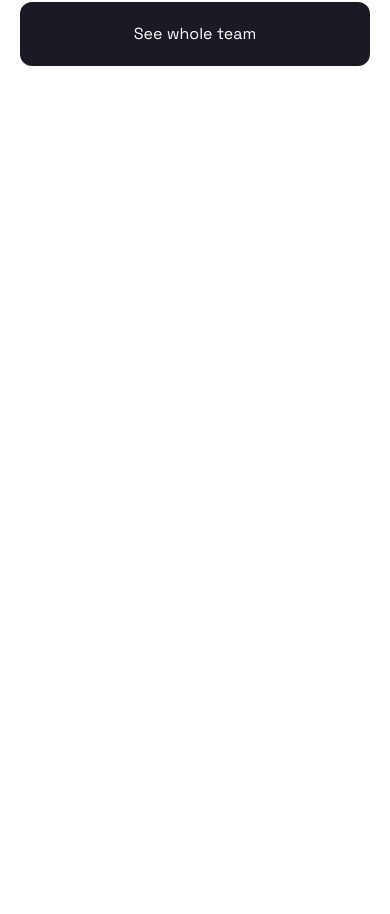
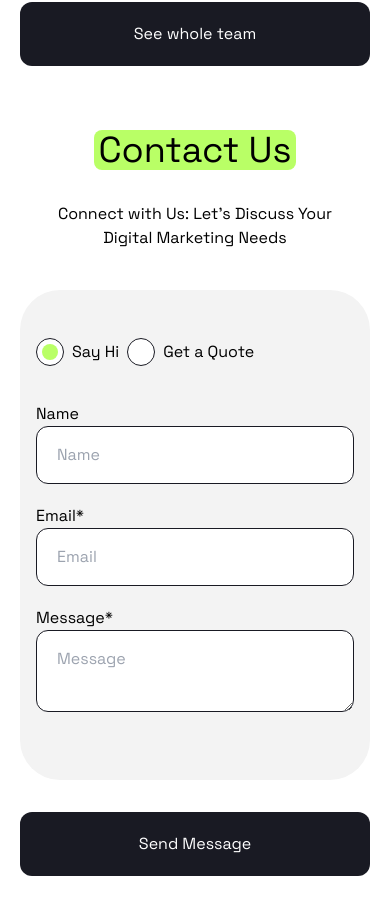
Before and after one commit to Chamara-Wijepala/positivus, a React (Vite) app: page / in a window 390 px wide. Shown: the part 6515-7429 px from the top of the page. Before the commit the page ends 6645 px from the top, so only its background shows below. Built offline with nearby package versions, Linux system fonts and the light colour scheme.

Commit message:
Add contact section

```diff
--- a/src/App.jsx
+++ b/src/App.jsx
@@ -3,6 +3,7 @@ import LogoSection from './components/LogoSection';
 import ServicesSection from './components/ServicesSection';
 import AccordionSection from './components/AccordionSection';
 import TeamSection from './components/TeamSection';
+import ContactSection from './components/ContactSection';
 import Container from './components/Container';
 import HeroImage from './assets/images/hero.svg?react';
 import CTAImage from './assets/images/cta-image.svg?react';
@@ -135,6 +136,10 @@ function App() {
 			<AccordionSection />
 
 			<TeamSection />
+
+			{/* TODO: Add testimonials section */}
+
+			<ContactSection />
 		</div>
 	);
 }
--- /dev/null
+++ b/src/components/ContactSection.jsx
@@ -0,0 +1,145 @@
+import { useState } from 'react';
+import Container from './Container';
+import ContactImage from '../assets/images/contact.svg?react';
+
+export default function ContactSection() {
+	const [inquiryType, setInquiryType] = useState('sayHi');
+
+	function handleSubmit(e) {
+		e.preventDefault();
+	}
+
+	return (
+		<section className="mt-16 mb-24 md:my-36">
+			<Container>
+				<div className="flex flex-col md:flex-row items-center gap-8 md:gap-10 px-5 my-10 md:my-20">
+					<h2 className="bg-brand-green-300 text-4xl md:text-[2.5rem] px-1 rounded-lg">
+						Contact Us
+					</h2>
+					<p className="max-w-[30ch] text-center md:text-left">
+						Connect with Us: Let's Discuss Your Digital Marketing Needs
+					</p>
+				</div>
+
+				<div className="bg-brand-gray-200 rounded-[2.5rem] px-4 md:px-8 md:px-24 !md:pr-0 py-12 md:py-20 mb-8 overflow-hidden">
+					<div className="grid md:grid-cols-2 items-center">
+						<form className="flex flex-col">
+							<div className="flex items-center gap-2 md:gap-4 mb-9">
+								<div className="flex items-center">
+									<div className="grid place-items-center">
+										{inquiryType === 'sayHi' && (
+											<div className="w-4 rounded-full aspect-square bg-brand-green-300 col-start-1 row-start-1 z-10 cursor-pointer"></div>
+										)}
+										<input
+											type="radio"
+											value="sayHi"
+											id="contact-say-hi"
+											checked={inquiryType === 'sayHi'}
+											onChange={(e) => setInquiryType(e.target.value)}
+											className="appearance-none w-7 rounded-full aspect-square border-[1px] border-brand-dark-900 bg-white col-start-1 row-start-1 cursor-pointer"
+										/>
+									</div>
+									<label
+										htmlFor="contact-say-hi"
+										className="pl-2 md:pl-4 cursor-pointer"
+									>
+										Say Hi
+									</label>
+								</div>
+
+								<div className="flex items-center">
+									<div className="grid place-items-center">
+										{inquiryType === 'getQuote' && (
+											<div className="w-4 rounded-full aspect-square bg-brand-green-300 col-start-1 row-start-1 z-10 cursor-pointer"></div>
+										)}
+										<input
+											type="radio"
+											value="getQuote"
+											id="contact-quote"
+											checked={inquiryType === 'getQuote'}
+											onChange={(e) => setInquiryType(e.target.value)}
+											className="appearance-none w-7 rounded-full aspect-square border-[1px] border-brand-dark-900 bg-white col-start-1 row-start-1 cursor-pointer"
+										/>
+									</div>
+									<label
+										htmlFor="contact-quote"
+										className="pl-2 md:pl-4 cursor-pointer"
+									>
+										Get a Quote
+									</label>
+								</div>
+							</div>
+
+							<label htmlFor="contact-name">Name</label>
+							<input
+								type="text"
+								name="email"
+								id="contact-name"
+								placeholder="Name"
+								className="px-5 py-4 md:px-8 mb-5 md:mb-8 border-[1px] border-brand-dark-900 rounded-xl outline-none"
+							/>
+
+							<label htmlFor="contact-email">Email*</label>
+							<input
+								type="email"
+								name="email"
+								id="contact-email"
+								placeholder="Email"
+								required
+								className="px-5 py-4 md:px-8 mb-5 md:mb-8 border-[1px] border-brand-dark-900 rounded-xl outline-none"
+							/>
+
+							<label htmlFor="contact-message">
+								{inquiryType === 'sayHi' ? 'Message*' : 'Project Details*'}
+							</label>
+							<textarea
+								name="message"
+								id="contact-message"
+								placeholder={
+									inquiryType === 'sayHi' ? 'Message' : 'Project Details'
+								}
+								className="px-5 py-4 md:px-8 mb-5 md:mb-8 border-[1px] border-brand-dark-900 rounded-xl outline-none"
+							></textarea>
+
+							{inquiryType === 'getQuote' && (
+								<>
+									<label htmlFor="contact-budget">Budget*</label>
+									<input
+										type="text"
+										name="budger"
+										id="contact-budget"
+										placeholder="Budget"
+										className="px-5 py-4 md:px-8 mb-5 md:mb-8 border-[1px] border-brand-dark-900 rounded-xl outline-none"
+									/>
+								</>
+							)}
+
+							<button
+								type="submit"
+								onClick={handleSubmit}
+								className="hidden md:flex justify-center items-center w-full py-5 bg-brand-dark-900 text-white rounded-xl"
+							>
+								Send Message
+							</button>
+						</form>
+
+						<div className="hidden md:block">
+							{/*
+              Hacky method to get the svg in the correct position.
+              Need to crop the svg file to place it properly.
+              */}
+							<ContactImage className="translate-x-[15%] lg:translate-x-[35%]" />
+						</div>
+					</div>
+				</div>
+
+				<button
+					onClick={handleSubmit}
+					className="flex md:hidden justify-center items-center w-full py-5 bg-brand-dark-900 text-white rounded-xl"
+				>
+					Send Message
+				</button>
+			</Container>
+		</section>
+	);
+}
```
Also changed, not shown: src/assets/images/contact.svg (added).
